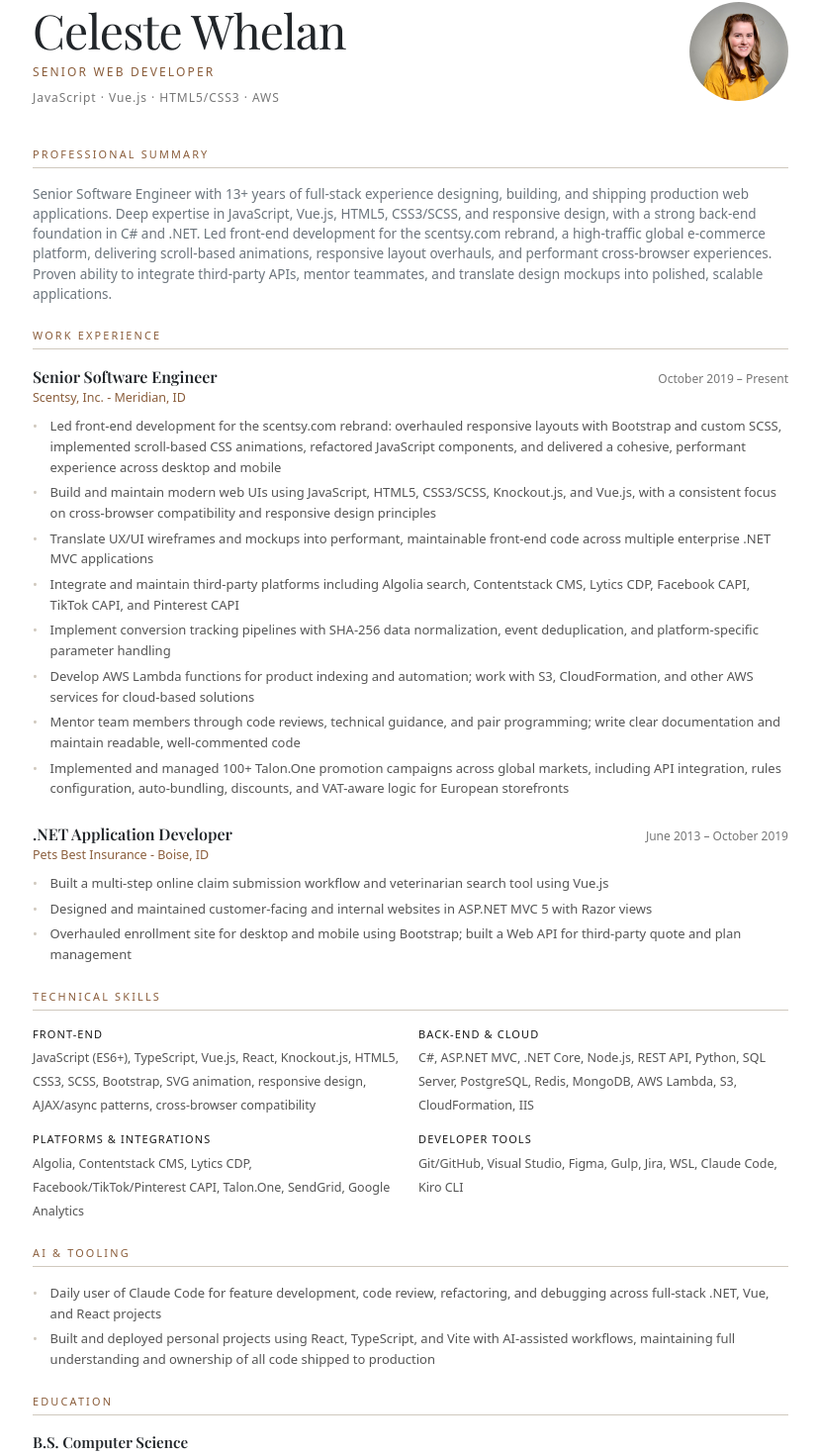
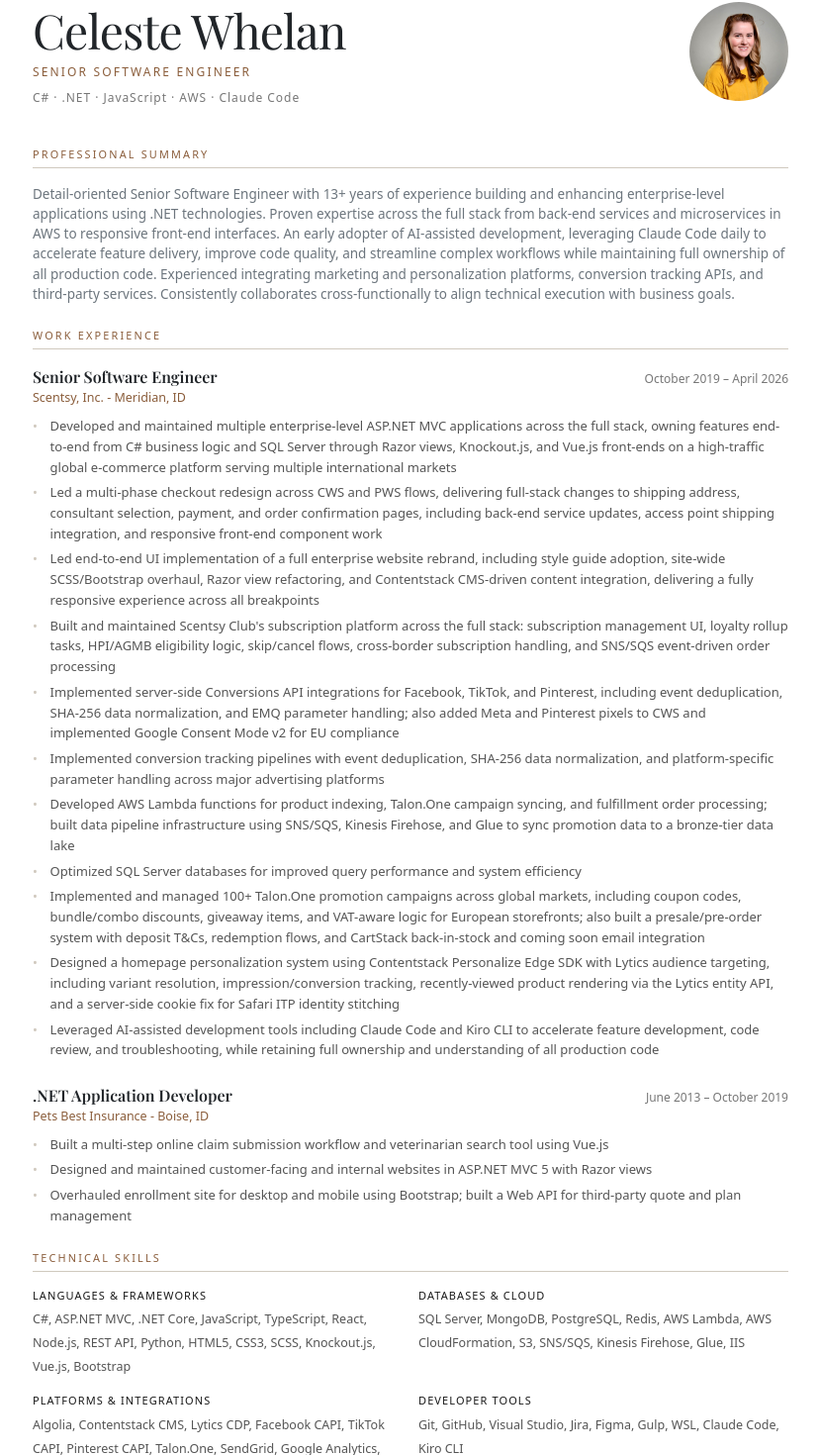
Before and after one commit to clestbest/resume-site, a React (Vite) app: page / in a window 1280 px wide. Shown: the part 138-1608 px from the top of the page at 99% size, without its empty margins (225-1053 px from the left). Built offline with nearby package versions, Linux system fonts and the light colour scheme.

Commit message:
Update Scentsy bullets, skills, summary, and AI tooling to match updated resume
https://claude.ai/code/session_0111S6dShvbkLgtsfoSEqMXd

```diff
--- a/src/data/resumeData.ts
+++ b/src/data/resumeData.ts
@@ -1,23 +1,26 @@
 export const resumeData = {
   name: "Celeste Whelan",
-  title: "Senior Web Developer",
-  headerSkills: ["JavaScript", "Vue.js", "HTML5/CSS3", "AWS"],
+  title: "Senior Software Engineer",
+  headerSkills: ["C#", ".NET", "JavaScript", "AWS", "Claude Code"],
   summary:
-    "Senior Software Engineer with 13+ years of full-stack experience designing, building, and shipping production web applications. Deep expertise in JavaScript, Vue.js, HTML5, CSS3/SCSS, and responsive design, with a strong back-end foundation in C# and .NET. Led front-end development for the scentsy.com rebrand, a high-traffic global e-commerce platform, delivering scroll-based animations, responsive layout overhauls, and performant cross-browser experiences. Proven ability to integrate third-party APIs, mentor teammates, and translate design mockups into polished, scalable applications.",
+    "Detail-oriented Senior Software Engineer with 13+ years of experience building and enhancing enterprise-level applications using .NET technologies. Proven expertise across the full stack from back-end services and microservices in AWS to responsive front-end interfaces. An early adopter of AI-assisted development, leveraging Claude Code daily to accelerate feature delivery, improve code quality, and streamline complex workflows while maintaining full ownership of all production code. Experienced integrating marketing and personalization platforms, conversion tracking APIs, and third-party services. Consistently collaborates cross-functionally to align technical execution with business goals.",
   experience: [
     {
       title: "Senior Software Engineer",
-      dates: "October 2019 – Present",
+      dates: "October 2019 – April 2026",
       company: "Scentsy, Inc. - Meridian, ID",
       bullets: [
-        "Led front-end development for the scentsy.com rebrand: overhauled responsive layouts with Bootstrap and custom SCSS, implemented scroll-based CSS animations, refactored JavaScript components, and delivered a cohesive, performant experience across desktop and mobile",
-        "Build and maintain modern web UIs using JavaScript, HTML5, CSS3/SCSS, Knockout.js, and Vue.js, with a consistent focus on cross-browser compatibility and responsive design principles",
-        "Translate UX/UI wireframes and mockups into performant, maintainable front-end code across multiple enterprise .NET MVC applications",
-        "Integrate and maintain third-party platforms including Algolia search, Contentstack CMS, Lytics CDP, Facebook CAPI, TikTok CAPI, and Pinterest CAPI",
-        "Implement conversion tracking pipelines with SHA-256 data normalization, event deduplication, and platform-specific parameter handling",
-        "Develop AWS Lambda functions for product indexing and automation; work with S3, CloudFormation, and other AWS services for cloud-based solutions",
-        "Mentor team members through code reviews, technical guidance, and pair programming; write clear documentation and maintain readable, well-commented code",
-        "Implemented and managed 100+ Talon.One promotion campaigns across global markets, including API integration, rules configuration, auto-bundling, discounts, and VAT-aware logic for European storefronts",
+        "Developed and maintained multiple enterprise-level ASP.NET MVC applications across the full stack, owning features end-to-end from C# business logic and SQL Server through Razor views, Knockout.js, and Vue.js front-ends on a high-traffic global e-commerce platform serving multiple international markets",
+        "Led a multi-phase checkout redesign across CWS and PWS flows, delivering full-stack changes to shipping address, consultant selection, payment, and order confirmation pages, including back-end service updates, access point shipping integration, and responsive front-end component work",
+        "Led end-to-end UI implementation of a full enterprise website rebrand, including style guide adoption, site-wide SCSS/Bootstrap overhaul, Razor view refactoring, and Contentstack CMS-driven content integration, delivering a fully responsive experience across all breakpoints",
+        "Built and maintained Scentsy Club's subscription platform across the full stack: subscription management UI, loyalty rollup tasks, HPI/AGMB eligibility logic, skip/cancel flows, cross-border subscription handling, and SNS/SQS event-driven order processing",
+        "Implemented server-side Conversions API integrations for Facebook, TikTok, and Pinterest, including event deduplication, SHA-256 data normalization, and EMQ parameter handling; also added Meta and Pinterest pixels to CWS and implemented Google Consent Mode v2 for EU compliance",
+        "Implemented conversion tracking pipelines with event deduplication, SHA-256 data normalization, and platform-specific parameter handling across major advertising platforms",
+        "Developed AWS Lambda functions for product indexing, Talon.One campaign syncing, and fulfillment order processing; built data pipeline infrastructure using SNS/SQS, Kinesis Firehose, and Glue to sync promotion data to a bronze-tier data lake",
+        "Optimized SQL Server databases for improved query performance and system efficiency",
+        "Implemented and managed 100+ Talon.One promotion campaigns across global markets, including coupon codes, bundle/combo discounts, giveaway items, and VAT-aware logic for European storefronts; also built a presale/pre-order system with deposit T&Cs, redemption flows, and CartStack back-in-stock and coming soon email integration",
+        "Designed a homepage personalization system using Contentstack Personalize Edge SDK with Lytics audience targeting, including variant resolution, impression/conversion tracking, recently-viewed product rendering via the Lytics entity API, and a server-side cookie fix for Safari ITP identity stitching",
+        "Leveraged AI-assisted development tools including Claude Code and Kiro CLI to accelerate feature development, code review, and troubleshooting, while retaining full ownership and understanding of all production code",
       ],
     },
     {
@@ -33,25 +36,30 @@ export const resumeData = {
   ],
   skills: [
     {
-      category: "Front-End",
-      items: "JavaScript (ES6+), TypeScript, Vue.js, React, Knockout.js, HTML5, CSS3, SCSS, Bootstrap, SVG animation, responsive design, AJAX/async patterns, cross-browser compatibility",
+      category: "Languages & Frameworks",
+      items: "C#, ASP.NET MVC, .NET Core, JavaScript, TypeScript, React, Node.js, REST API, Python, HTML5, CSS3, SCSS, Knockout.js, Vue.js, Bootstrap",
     },
     {
-      category: "Back-End & Cloud",
-      items: "C#, ASP.NET MVC, .NET Core, Node.js, REST API, Python, SQL Server, PostgreSQL, Redis, MongoDB, AWS Lambda, S3, CloudFormation, IIS",
+      category: "Databases & Cloud",
+      items: "SQL Server, MongoDB, PostgreSQL, Redis, AWS Lambda, AWS CloudFormation, S3, SNS/SQS, Kinesis Firehose, Glue, IIS",
     },
     {
       category: "Platforms & Integrations",
-      items: "Algolia, Contentstack CMS, Lytics CDP, Facebook/TikTok/Pinterest CAPI, Talon.One, SendGrid, Google Analytics",
+      items: "Algolia, Contentstack CMS, Lytics CDP, Facebook CAPI, TikTok CAPI, Pinterest CAPI, Talon.One, SendGrid, Google Analytics, Google Consent Mode v2",
     },
     {
       category: "Developer Tools",
-      items: "Git/GitHub, Visual Studio, Figma, Gulp, Jira, WSL, Claude Code, Kiro CLI",
+      items: "Git, GitHub, Visual Studio, Jira, Figma, Gulp, WSL, Claude Code, Kiro CLI",
+    },
+    {
+      category: "Methodologies",
+      items: "Full-stack development, RESTful API design, microservices, unit testing, responsive design, agile/scrum",
     },
   ],
   aiTooling: [
-    "Daily user of Claude Code for feature development, code review, refactoring, and debugging across full-stack .NET, Vue, and React projects",
-    "Built and deployed personal projects using React, TypeScript, and Vite with AI-assisted workflows, maintaining full understanding and ownership of all code shipped to production",
+    "Daily user of Claude Code for feature development, code review, refactoring, and debugging across full-stack .NET and React projects",
+    "Built and deployed multiple personal projects using React, TypeScript, and Vite with Claude Code as the primary development tool, including a resume site and a family event discovery app (kiddo-app) built on Supabase and Cloudflare Pages",
+    "Uses AI-assisted workflows to reduce time-to-delivery while maintaining full understanding and ownership of all code shipped to production",
   ],
   education: {
     degree: "B.S. Computer Science",
```
